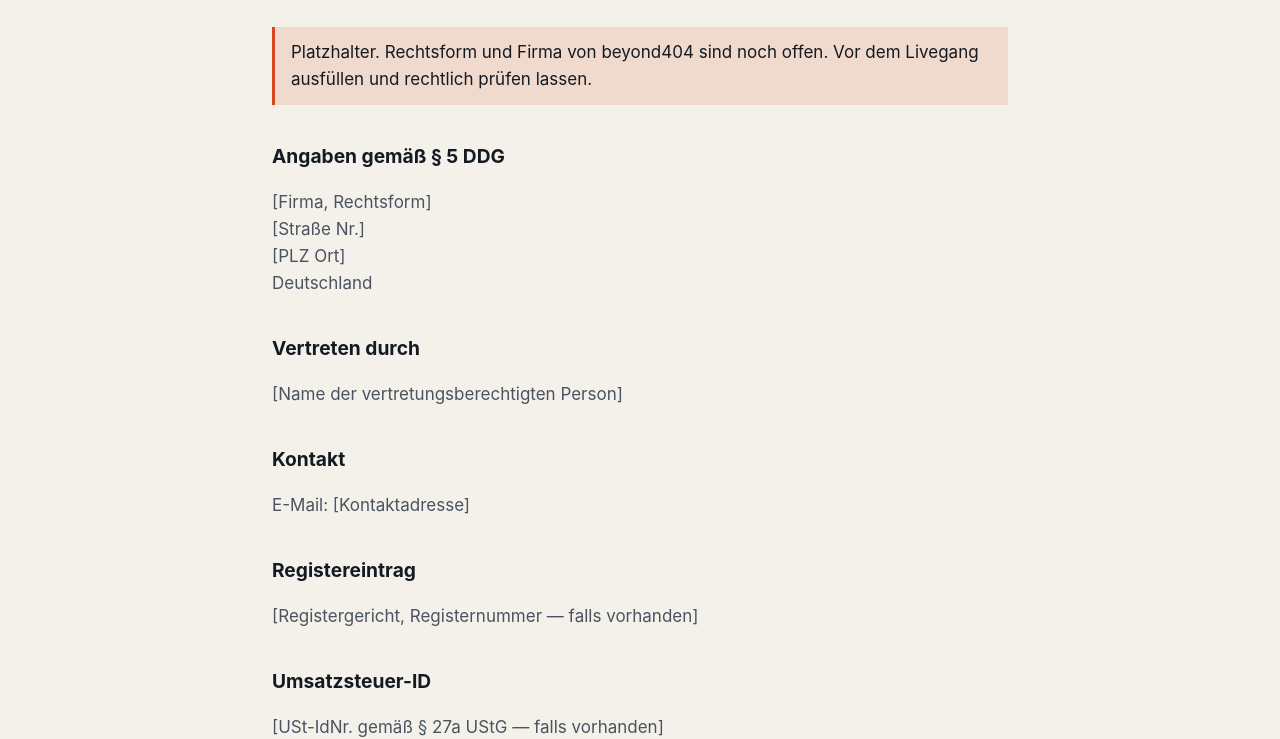
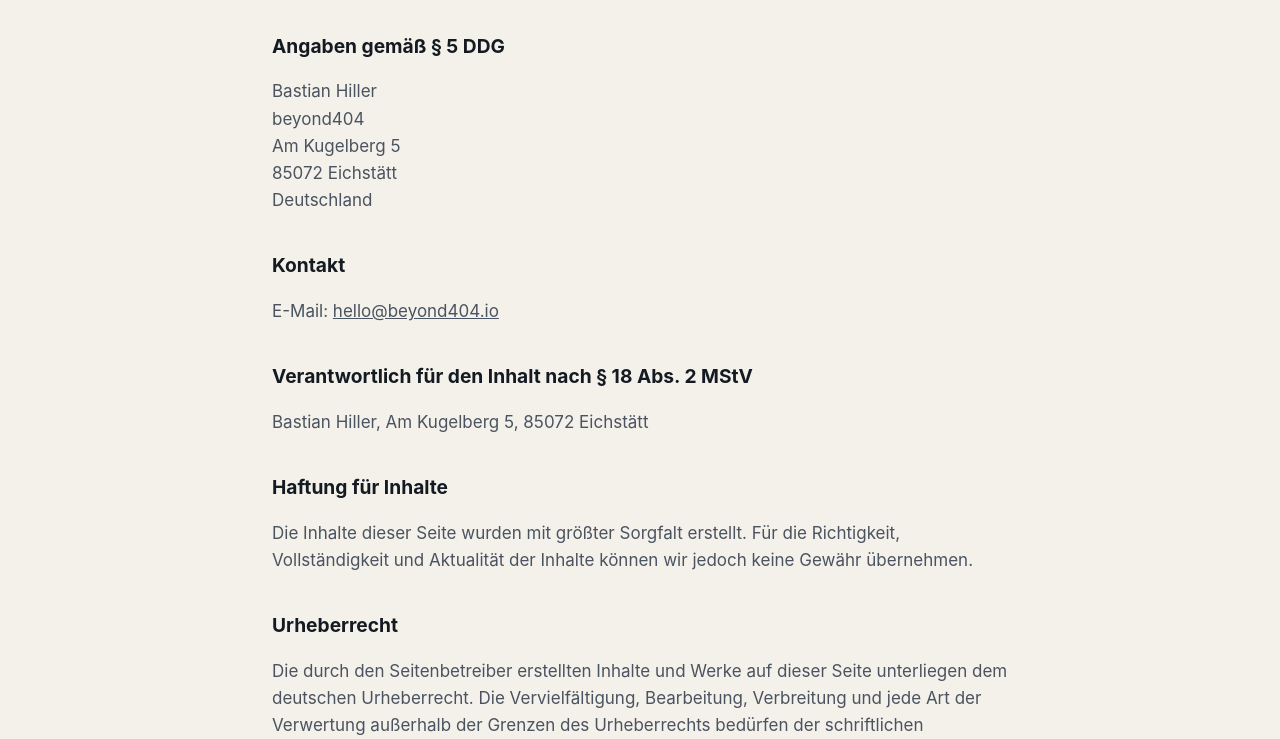
Before and after one commit to Ranji1908/Collab, a plain HTML site: page beyond404/site/impressum.html in a window 1280 px wide. Shown: the part 221-960 px from the top of the page. Drawn offline with Linux system fonts and the light colour scheme.

Commit message:
beyond404: Impressum und Datenschutz ausgefüllt, .htaccess für Webhosting
Angaben von imbastian.de übernommen (ohne Steuernummer), Kontakt
hello@beyond404.io. .htaccess mit HTTPS- und www-Weiterleitung,
404-Seite und Sicherheits-Headern.

Co-Authored-By: Claude Opus 5.5 <noreply@anthropic.com>
Claude-Session: https://claude.ai/code/session_016HV1nV9ZEBRLZX1S5442NC

```diff
--- a/beyond404/site/impressum.html
+++ b/beyond404/site/impressum.html
@@ -14,19 +14,16 @@
   <header class="top"><div class="wrap top__inner"><a class="wordmark" href="/" aria-label="beyond404, home"><svg class="wordmark__svg" viewBox="5.62 -74.22 533.36 95.02" aria-hidden="true" focusable="false"><use href="#wm" x="5.62" y="-74.22" width="533.36" height="95.02"/></svg></a><nav aria-label="Main"><ul class="nav"><li><a href="/" class="nav__cta">Back</a></li></ul></nav></div></header>
   <main class="wrap legal">
     <h1>Impressum</h1>
-    <p class="todo">Platzhalter. Rechtsform und Firma von beyond404 sind noch offen. Vor dem Livegang ausfüllen und rechtlich prüfen lassen.</p>
     <h2>Angaben gemäß § 5 DDG</h2>
-    <p>[Firma, Rechtsform]<br>[Straße Nr.]<br>[PLZ Ort]<br>Deutschland</p>
-    <h2>Vertreten durch</h2>
-    <p>[Name der vertretungsberechtigten Person]</p>
+    <p>Bastian Hiller<br>beyond404<br>Am Kugelberg 5<br>85072 Eichstätt<br>Deutschland</p>
     <h2>Kontakt</h2>
-    <p>E-Mail: [Kontaktadresse]</p>
-    <h2>Registereintrag</h2>
-    <p>[Registergericht, Registernummer — falls vorhanden]</p>
-    <h2>Umsatzsteuer-ID</h2>
-    <p>[USt-IdNr. gemäß § 27a UStG — falls vorhanden]</p>
+    <p>E-Mail: <a href="mailto:hello@beyond404.io">hello@beyond404.io</a></p>
     <h2>Verantwortlich für den Inhalt nach § 18 Abs. 2 MStV</h2>
-    <p>[Name, Anschrift]</p>
+    <p>Bastian Hiller, Am Kugelberg 5, 85072 Eichstätt</p>
+    <h2>Haftung für Inhalte</h2>
+    <p>Die Inhalte dieser Seite wurden mit größter Sorgfalt erstellt. Für die Richtigkeit, Vollständigkeit und Aktualität der Inhalte können wir jedoch keine Gewähr übernehmen.</p>
+    <h2>Urheberrecht</h2>
+    <p>Die durch den Seitenbetreiber erstellten Inhalte und Werke auf dieser Seite unterliegen dem deutschen Urheberrecht. Die Vervielfältigung, Bearbeitung, Verbreitung und jede Art der Verwertung außerhalb der Grenzen des Urheberrechts bedürfen der schriftlichen Zustimmung des Autors. Die Logos der genannten Organisationen sind Eigentum der jeweiligen Inhaber.</p>
   </main>
   <footer class="foot"><div class="wrap foot__inner"><p class="wordmark wordmark--small" aria-label="beyond404" role="img"><svg class="wordmark__svg" viewBox="5.62 -74.22 533.36 95.02" aria-hidden="true" focusable="false"><use href="#wm" x="5.62" y="-74.22" width="533.36" height="95.02"/></svg></p><ul class="foot__links"><li><a href="/impressum.html">Impressum</a></li><li><a href="/datenschutz.html">Datenschutz</a></li><li><a href="https://imbastian.de" rel="noopener">imbastian.de</a></li></ul></div></footer>
 </body>
```
Also changed, not shown: beyond404/site/datenschutz.html (+3 -4 lines), beyond404/site/index.html (+0 -1 lines), 1 other file.
